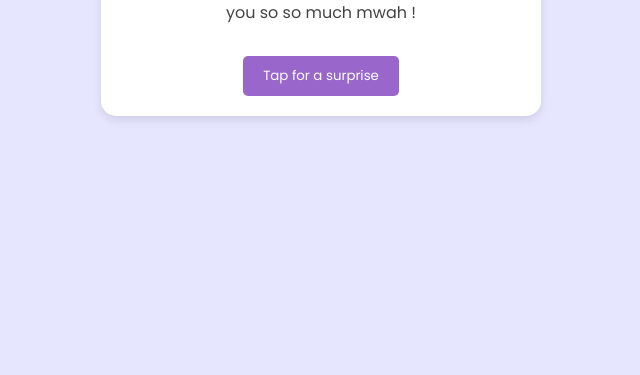
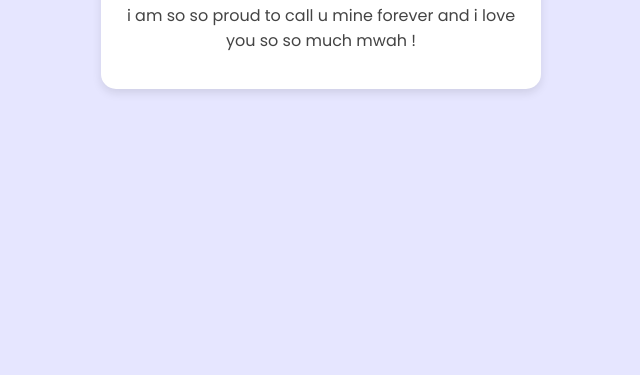
Before and after one commit to shannatanjx/formybf, a plain HTML site: page index.html in a window 1280 px wide. Shown: the part 425-800 px from the top of the page, without its empty margins (319-959 px from the left). Drawn offline with Linux system fonts and the light colour scheme.

Commit message:
Update index.html

```diff
--- a/index.html
+++ b/index.html
@@ -58,14 +58,8 @@
     <div class="container">
         <h1>to the best boyfriend on earth ❤️</h1>
         <p>i am so so proud to call u mine forever and i love you so so much mwah !</p>
-        <button onclick="showMessage()">Tap for a surprise</button>
-        <p class="hidden-message" id="hiddenMessage">I love you more than words can say! 💖</p>
     </div>
 
-    <script>
-        function showMessage() {
-            document.getElementById("hiddenMessage").style.display = "block";
-        }
-    </script>
+
 </body>
 </html>
```
